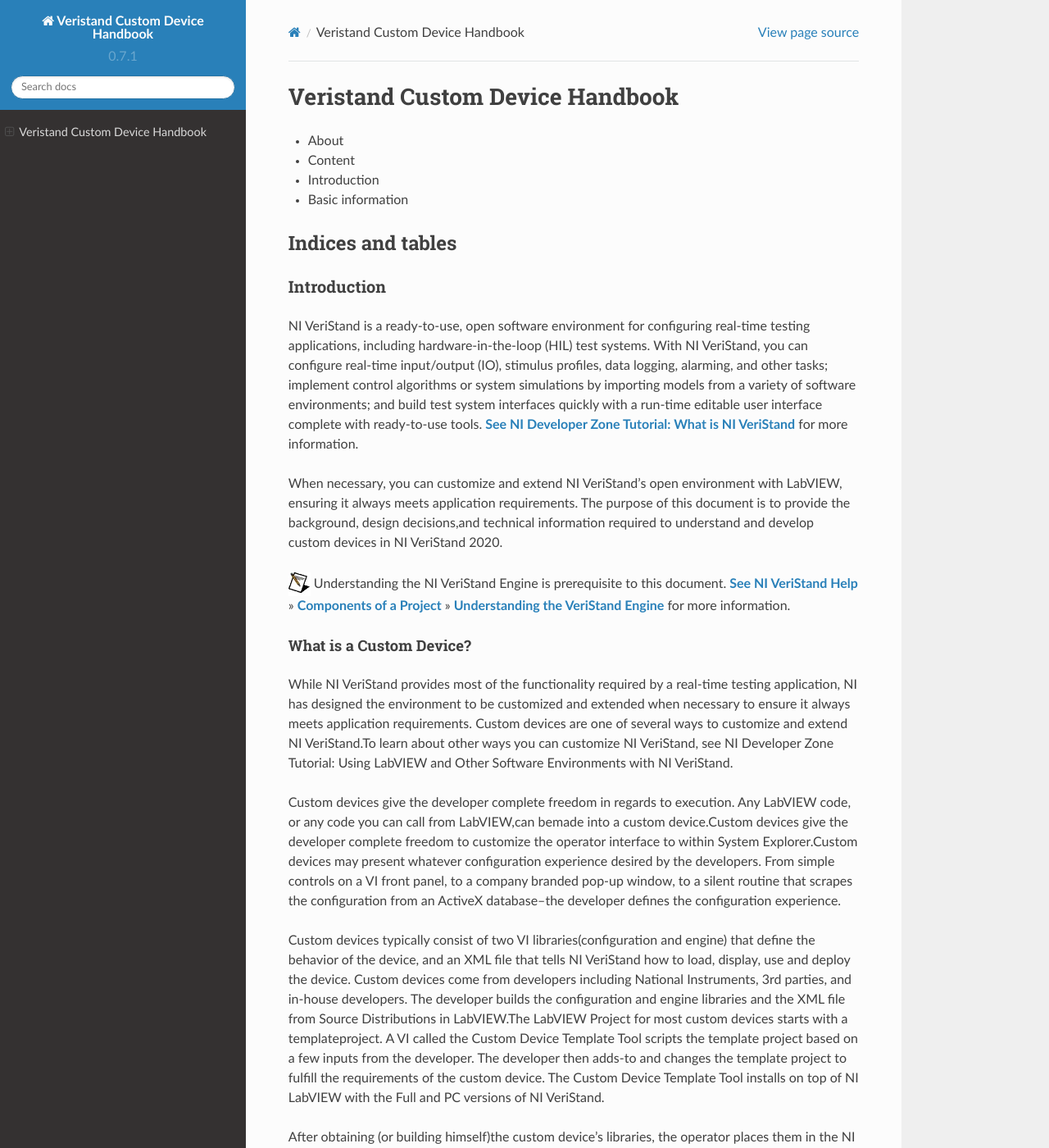
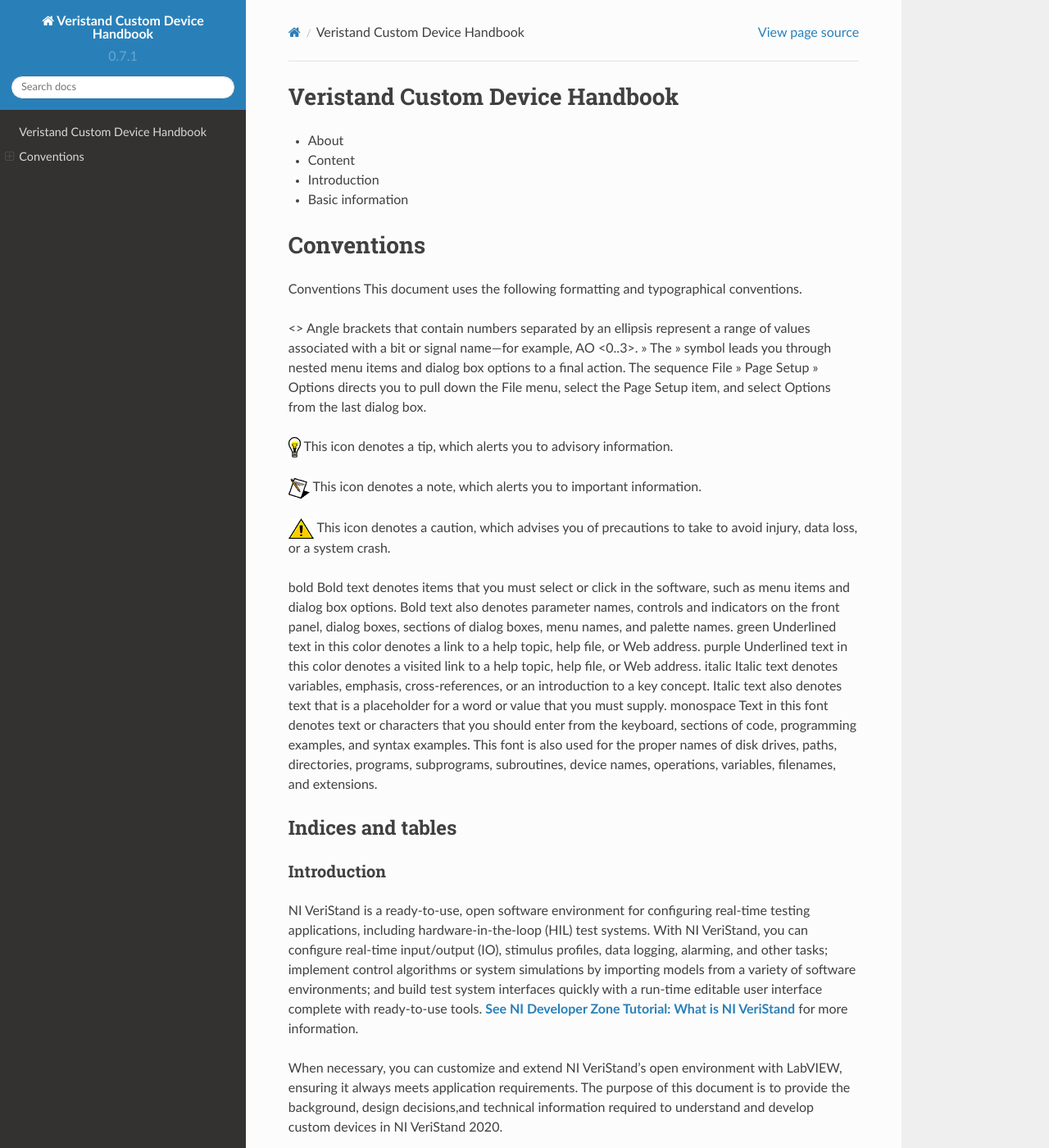
Before and after one commit to ni/niveristand-custom-device-handbook, a Sphinx documentation site: the page built from docs/index.md, in a window 1280 px wide and 1400 px high. Shown: the whole window at 82% size. Built offline with Sphinx 7.4.7 and the Read the Docs theme 2.0.0, drawn with Linux system fonts in a browser that asks for light colours.

Commit message:
commit 16

```diff
--- a/docs/index.md
+++ b/docs/index.md
@@ -12,6 +12,30 @@
 * Basic information
 
 
+# Conventions
+
+Conventions
+This document uses the following formatting and typographical conventions.
+
+<>	Angle brackets that contain numbers separated by an ellipsis represent a range of values associated with a bit or signal name—for example, AO <0..3>.
+»	The » symbol leads you through nested menu items and dialog box options to a final action. The sequence File » Page Setup » Options directs you to pull down the File menu, select the Page Setup item, and select Options from the last dialog box.
+
+![](images/Picture1.png) This icon denotes a tip, which alerts you to advisory information.
+
+
+![](images/Picture2.png) This icon denotes a note, which alerts you to important information.
+
+
+![](images/Picture3.png) This icon denotes a caution, which advises you of precautions to take to avoid injury, data loss, or a system crash.
+
+bold	Bold text denotes items that you must select or click in the software, such as menu items and dialog box options. Bold text also denotes parameter names, controls and indicators on the front panel, dialog boxes, sections of dialog boxes, menu names, and palette names.
+green	Underlined text in this color denotes a link to a help topic, help file, or Web address.
+purple	Underlined text in this color denotes a visited link to a help topic, help file, or Web address.
+italic	Italic text denotes variables, emphasis, cross-references, or an introduction to a key concept. Italic text also denotes text that is a placeholder for a word or value that you must supply.
+monospace	Text in this font denotes text or characters that you should enter from the keyboard, sections of code, programming examples, and syntax examples. This font is also used for the proper names of disk drives, paths, directories,
+programs, subprograms, subroutines, device names, operations, variables, filenames, and extensions.
+
+
 
 ## Indices and tables
 
@@ -22,7 +46,7 @@
 
 When necessary, you can customize and extend NI VeriStand’s open environment with LabVIEW, ensuring it always meets application requirements. The purpose of this document is to provide the background, design decisions,and technical information required to understand and develop custom devices in NI VeriStand 2020.
 
-![](images/Untitled.jpg) Understanding the NI VeriStand Engine is prerequisite to this document.  **[See NI VeriStand Help](https://zone.ni.com/reference/en-XX/help/372846B-01/)** » **[Components of a Project](https://zone.ni.com/reference/en-XX/help/372846B-01/TOC5.htm)** » **[Understanding the VeriStand Engine](https://zone.ni.com/reference/en-XX/help/372846B-01/veristand/understanding_vs_engine/)** for more information.
+![](images/Picture2.png) Understanding the NI VeriStand Engine is prerequisite to this document.  **[See NI VeriStand Help](https://zone.ni.com/reference/en-XX/help/372846B-01/)** » **[Components of a Project](https://zone.ni.com/reference/en-XX/help/372846B-01/TOC5.htm)** » **[Understanding the VeriStand Engine](https://zone.ni.com/reference/en-XX/help/372846B-01/veristand/understanding_vs_engine/)** for more information.
 
 
 #### What is a Custom Device?
```
Also changed, not shown: docs/images/Picture1.png (added), docs/images/Picture2.png (added), docs/images/Picture3.png (added).
